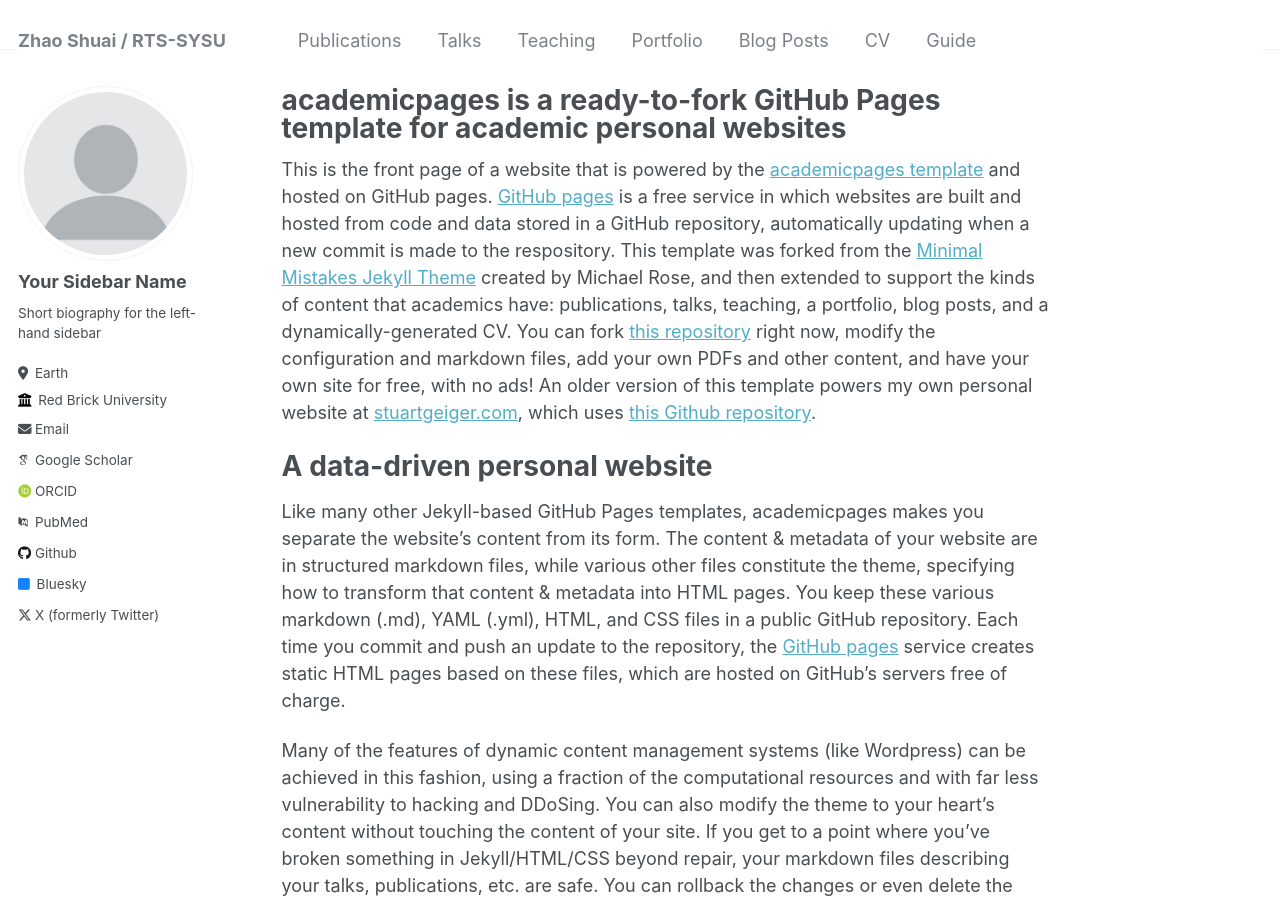
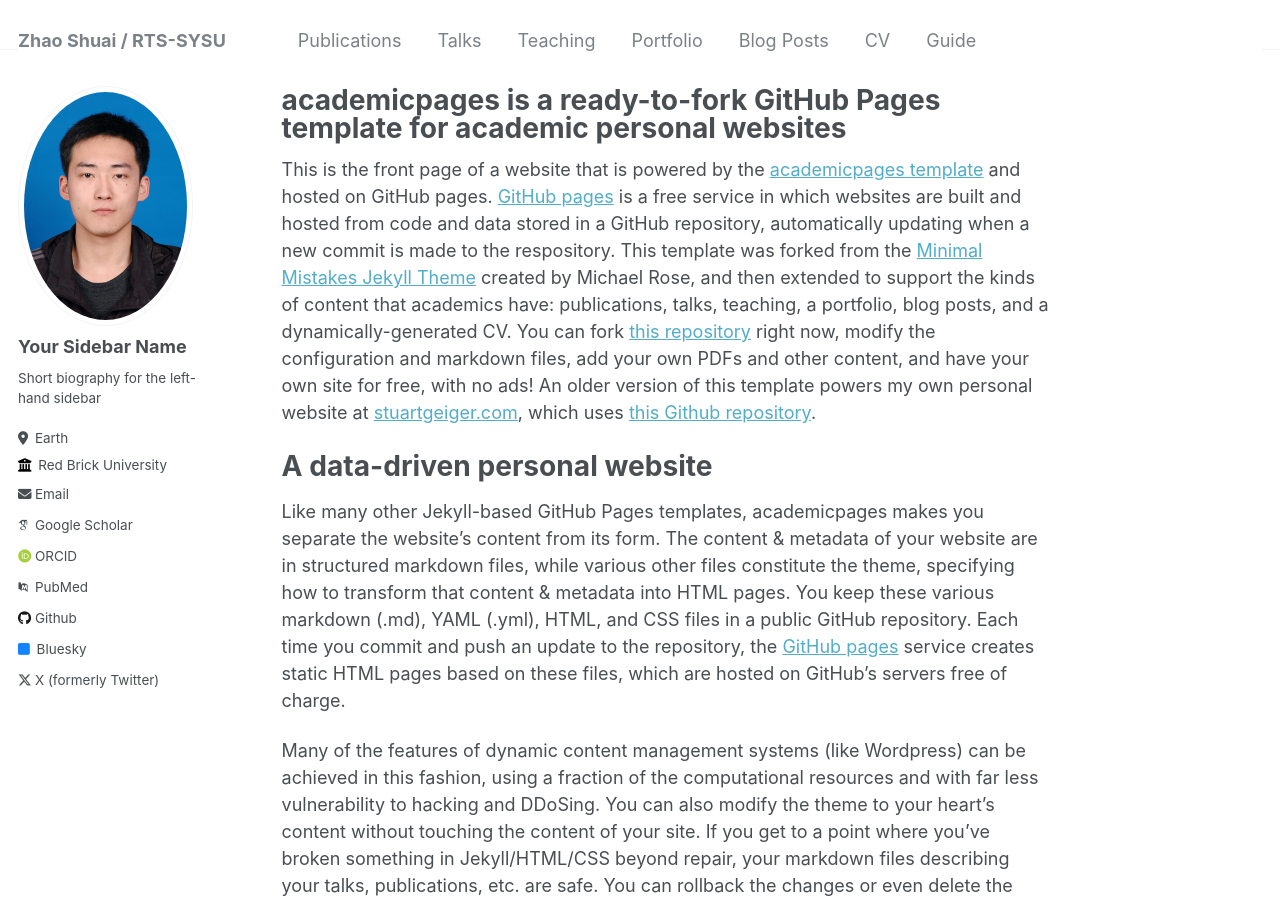
Before and after one commit to zs673/zs673.github.io, a Jekyll site: the page built from _pages/about.md, in a window 1280 px wide and 900 px high. Built offline with Jekyll 4.4.1, drawn with Linux system fonts in a browser that asks for light colours; some web fonts are replaced.

Commit message:
Update _config.yml

```diff
--- a/_config.yml
+++ b/_config.yml
@@ -21,7 +21,7 @@ repository               : "zs673/zs673.github.io"
 #               Additional customization can be done by editing /_includes/author-profile.html
 author:
   # Biographic information
-  avatar           : "profile.png"
+  avatar           : "shuai.jpg"
   name             : "Your Sidebar Name"
   pronouns         : # example: "she/her"
   bio              : "Short biography for the left-hand sidebar"
```
